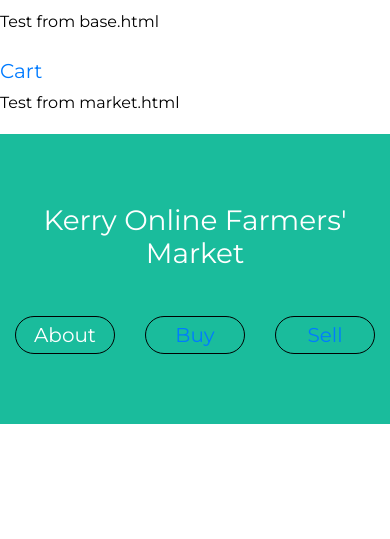
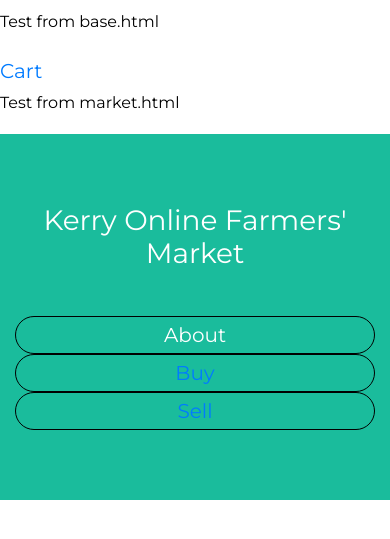
Before and after one commit to digitalstuart/kerry-online-farmers-market, a Django app: page / in a window 390 px wide. Shown: the top 539 px of the page. Run offline with Django 3.2, Linux system fonts and the light colour scheme; some libraries are stand-ins or nearby versions.

Commit message:
Single column for smaller screen sizes

```diff
--- a/home/templates/market.html
+++ b/home/templates/market.html
@@ -1,4 +1,6 @@
-{% extends 'base.html' %}
+{% extends "base.html" %}
+{% load static from staticfiles %}
+{% load bootstrap_tags %}
 
 {% block content %}
 
@@ -6,13 +8,13 @@
 <div class="container-fluid bg-1 text-center">
 	<h3 class="margin">Kerry Online Farmers' Market</h3>
 	<div class="row">
-		<div class="col-4">
+		<div class="col-sm-4 col-12">
 			<div class="bubbles">About</div>
 		</div>
-		<div class="col-4">
+		<div class="col-sm-4 col-12">
 			<div class="bubbles"><a href="{% url 'products' %}">Buy</a></div>
 		</div>
-		<div class="col-4">
+		<div class="col-sm-4 col-12">
 			<div class="bubbles"><a href="{% url 'login' %}">Sell</a></div>
 		</div>
 	</div>
```
